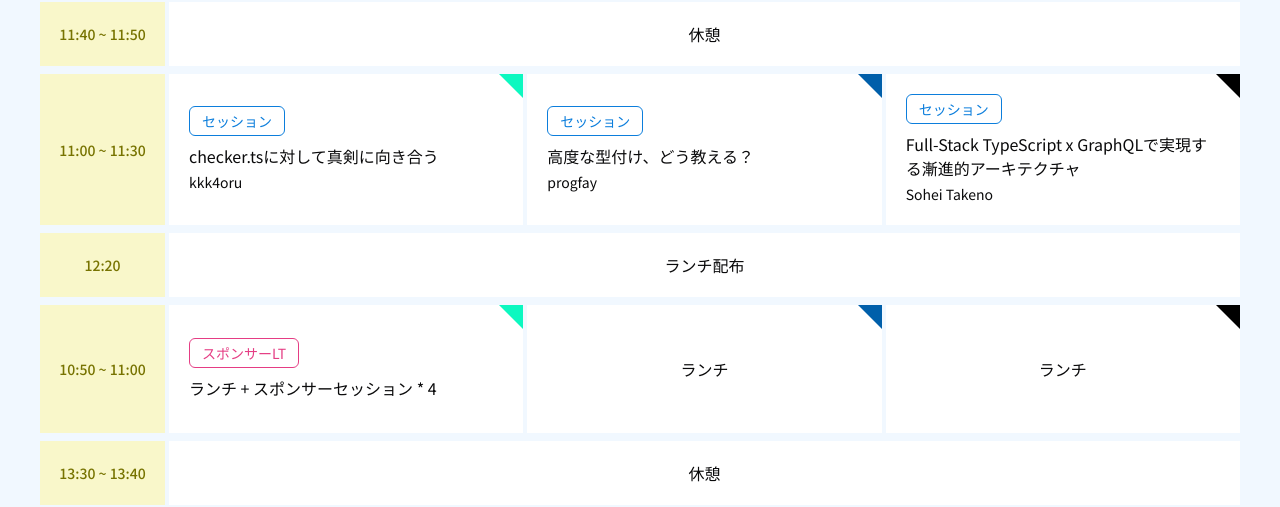
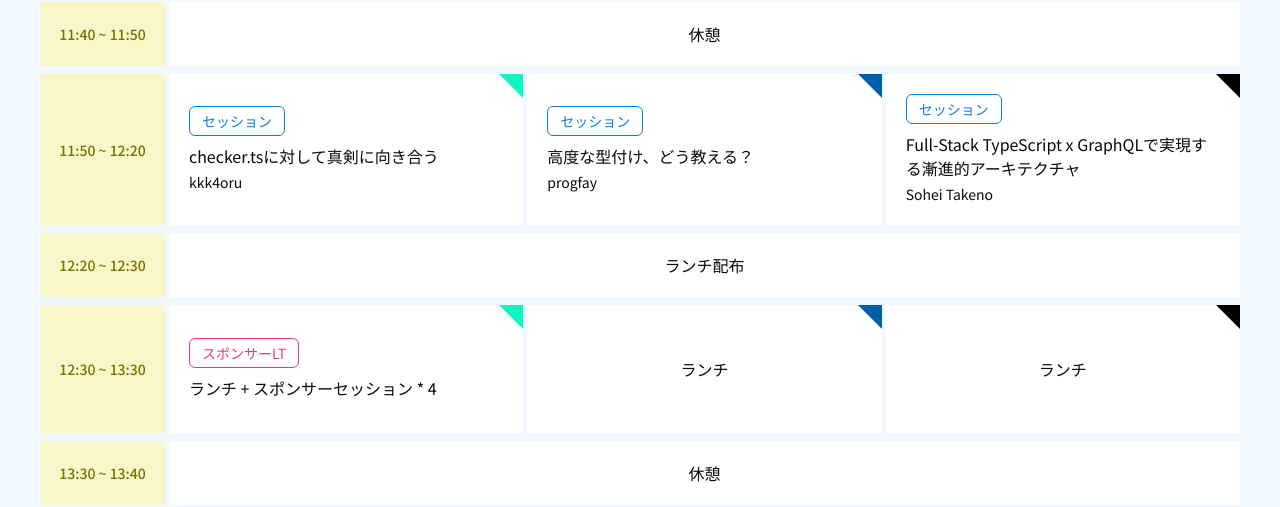
Before and after one commit to tskaigi/tskaigi2025-web-site, a Next.js app: page /wip/talks in a window 1280 px wide. Shown: the part 716-1223 px from the top of the page. Built offline with nearby package versions, Linux system fonts and the light colour scheme.

Commit message:
feat(minor): 🎸 タイムスロットを修正

```diff
--- a/src/components/talks/Day1TimeTable/index.tsx
+++ b/src/components/talks/Day1TimeTable/index.tsx
@@ -34,16 +34,16 @@ export function Day1TimeTable() {
       <CommonTrackWrapper timeText="11:40 ~ 11:50" eventText="休憩" />
 
       <GridWrapper>
-        <TimeSlot timeText="11:00 ~ 11:30" />
+        <TimeSlot timeText="11:50 ~ 12:20" />
         <SessionWrapper talk={getTalk("2")} />
         <SessionWrapper talk={getTalk("6")} />
         <SessionWrapper talk={getTalk("7")} />
       </GridWrapper>
 
-      <CommonTrackWrapper timeText="12:20" eventText="ランチ配布" />
+      <CommonTrackWrapper timeText="12:20 ~ 12:30" eventText="ランチ配布" />
 
       <GridWrapper>
-        <TimeSlot timeText="10:50 ~ 11:00" />
+        <TimeSlot timeText="12:30 ~ 13:30" />
         <EventWrapper track="TRACK1" talkType={"SPONSOR_LT"} textAlign="left">
           ランチ + スポンサーセッション * 4
         </EventWrapper>
--- a/src/components/talks/Day2TimeTable/index.tsx
+++ b/src/components/talks/Day2TimeTable/index.tsx
@@ -21,7 +21,7 @@ export function Day2TimeTable() {
       </GridWrapper>
 
       <GridWrapper>
-        <TimeSlot timeText="10:00 ~ 10:30" />
+        <TimeSlot timeText="10:00 ~ 10:40" />
         <EventWrapper track="TRACK1" talkType="KEYNOTE" textAlign="left">
           基調講演
         </EventWrapper>
@@ -52,7 +52,7 @@ export function Day2TimeTable() {
       <CommonTrackWrapper timeText="12:00 ~ 12:10" eventText="ランチ配布" />
 
       <GridWrapper>
-        <TimeSlot timeText="12:10 ~ 13:00" />
+        <TimeSlot timeText="12:10 ~ 13:10" />
         <EventWrapper track="TRACK1" talkType={"SPONSOR_LT"} textAlign="left">
           ランチ + スポンサーセッション * 4
         </EventWrapper>
@@ -60,7 +60,7 @@ export function Day2TimeTable() {
         <EventWrapper track="TRACK3">ランチ</EventWrapper>
       </GridWrapper>
 
-      <CommonTrackWrapper timeText="13:00 ~ 13:20" eventText="休憩" />
+      <CommonTrackWrapper timeText="13:10 ~ 13:20" eventText="休憩" />
 
       <GridWrapper>
         <TimeSlot timeText="13:20 ~ 13:50" />
@@ -91,10 +91,10 @@ export function Day2TimeTable() {
         <SessionWrapper talk={getTalk("42")} />
       </GridWrapper>
 
-      <CommonTrackWrapper timeText="15:10 ~ 15:20" eventText="休憩" />
+      <CommonTrackWrapper timeText="15:10 ~ 15:30" eventText="休憩" />
 
       <GridWrapper>
-        <TimeSlot timeText="15:20 ~ 16:00" />
+        <TimeSlot timeText="15:30 ~ 16:00" />
         <SessionWrapper talk={getTalk("40")} />
         <SessionWrapper talk={getTalk("39")} />
         <SessionWrapper talk={getTalk("38")} />
@@ -103,7 +103,7 @@ export function Day2TimeTable() {
       <CommonTrackWrapper timeText="16:00 ~ 16:10" eventText="休憩" />
 
       <GridWrapper>
-        <TimeSlot timeText="16:10 ~ 16:40" />
+        <TimeSlot timeText="16:10 ~ 16:50" />
         <LtWrapper
           talks={[getTalk("69"), getTalk("51"), getTalk("54"), getTalk("52")]}
         />
```
